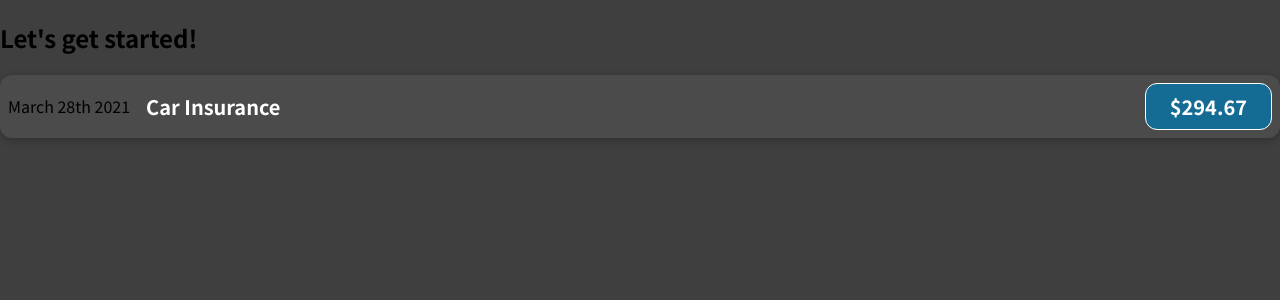
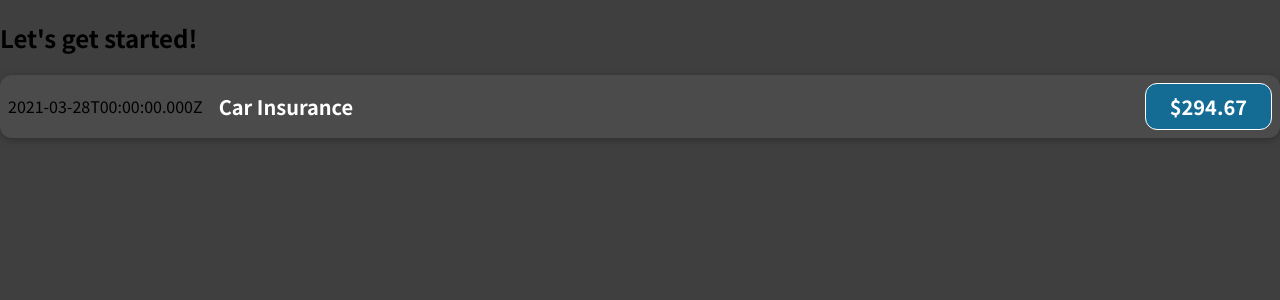
Before and after one commit to Chen-Abudi/expenses-charts, a React (Create React App) app: page / in a window 1280 px wide. Shown: the top 300 px of the page. Built offline with nearby package versions, Linux system fonts and the light colour scheme.

Commit message:
feat: Output dynamic data for expense item

```diff
--- a/src/components/ExpenseItem.js
+++ b/src/components/ExpenseItem.js
@@ -2,12 +2,16 @@
 import "./ExpenseItem.css";
 
 function ExpenseItem() {
+  const expenseDate = new Date(2021, 2, 28);
+  const expenseTitle = "Car Insurance";
+  const expenseAmount = 294.67;
+
   return (
     <div className="expense-item">
-      March 28th 2021
+      {expenseDate.toISOString()}
       <div className="expense-item__description">
-        <h2>Car Insurance</h2>
-        <div className="expense-item__price">$294.67</div>
+        <h2>{expenseTitle}</h2>
+        <div className="expense-item__price">${expenseAmount}</div>
       </div>
     </div>
   );
```
